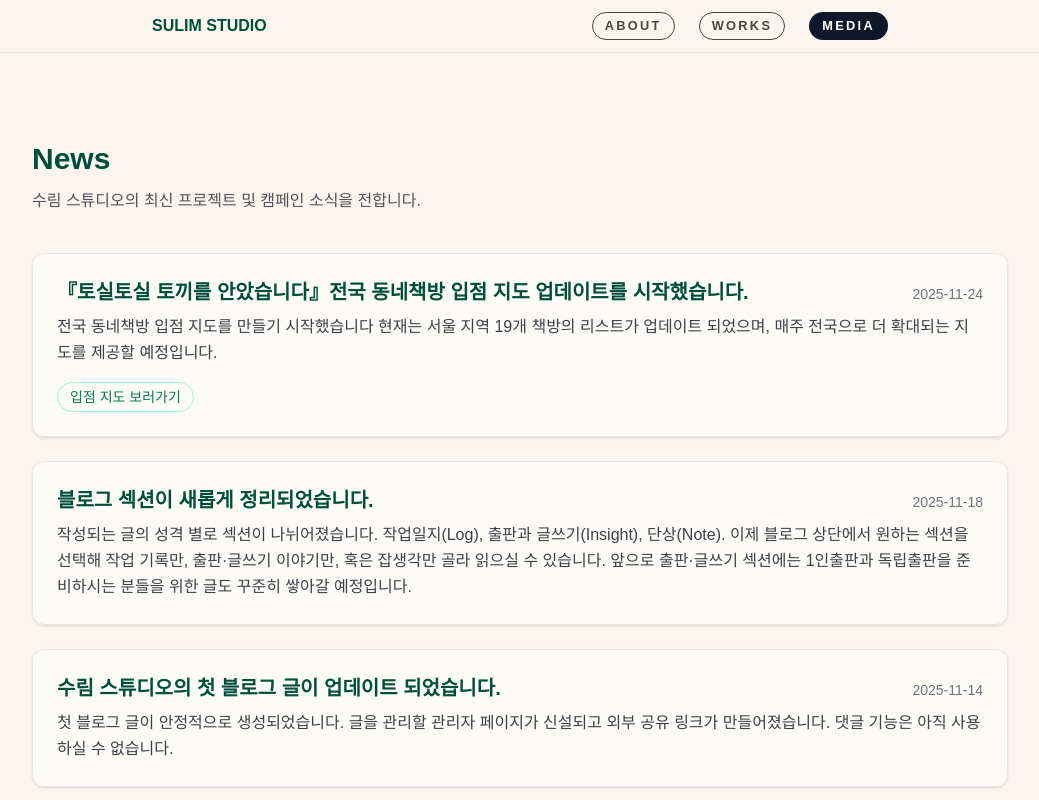
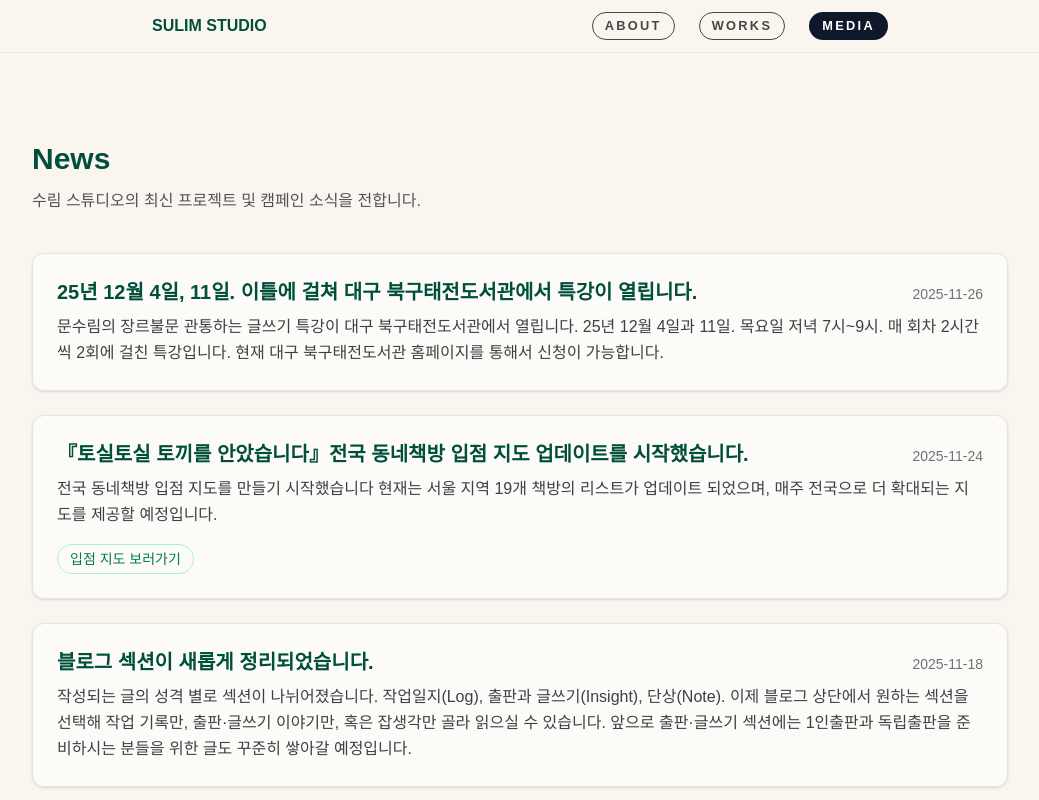
Before and after one commit to mightybooks/surim-studio, a Next.js app: page /news in a window 1280 px wide. Shown: the top 800 px of the page, without its empty margins (120-1159 px from the left). Built offline with nearby package versions, Linux system fonts and the light colour scheme.

Commit message:
doseokwannewsupdate

```diff
--- a/src/app/news/data.ts
+++ b/src/app/news/data.ts
@@ -10,6 +10,16 @@ export type NewsItem = {
 };
 
 export const NEWS: NewsItem[] = [
+    {
+    slug: "bukgudoseokwan",
+    title: "25년 12월 4일, 11일. 이틀에 걸쳐 대구 북구태전도서관에서 특강이 열립니다. ",
+    body:
+      "문수림의 장르불문 관통하는 글쓰기 특강이 대구 북구태전도서관에서 열립니다. " +
+      "25년 12월 4일과 11일. 목요일 저녁 7시~9시. 매 회차 2시간씩 2회에 걸친 특강입니다. " +
+      "현재 대구 북구태전도서관 홈페이지를 통해서 신청이 가능합니다. ",
+    category: "News",
+    published_at: "2025-11-26",
+    },
     {
     slug: "tosil-book-maps",
     title: "『토실토실 토끼를 안았습니다』전국 동네책방 입점 지도 업데이트를 시작했습니다. ",
```
Also changed, not shown: public/blogimg/2025-11-26-worknote.webp (added).
